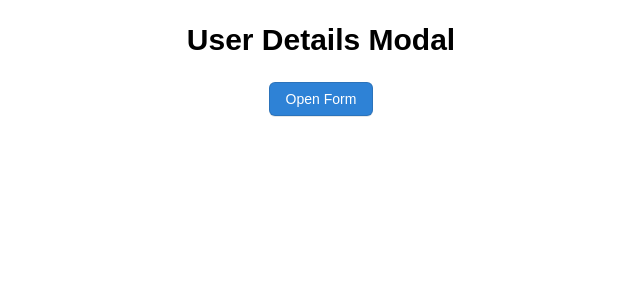
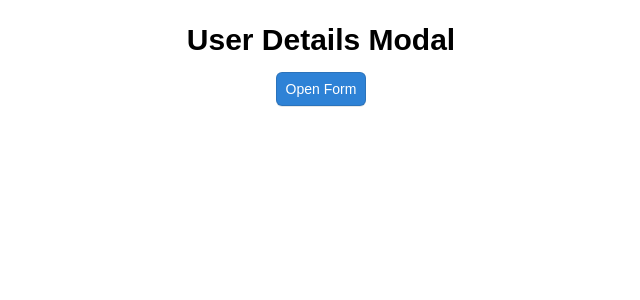
Before and after one commit to sahilsv/XModal, a React (Vite) app: page / in a window 1280 px wide. Shown: the top 300 px of the page, without its empty margins (319-959 px from the left). Built offline with nearby package versions, Linux system fonts and the light colour scheme.

Commit message:
10th Commit

```diff
--- a/src/App.css
+++ b/src/App.css
@@ -99,8 +99,9 @@ input {
   font-weight: 500;
   line-height: 20px;
   padding: 6px 16px;
-  width: 80px;
+  width: 90px;
   margin: auto;
+  text-wrap:nowrap ;
 }
 
 .submit-button:hover {
--- a/src/App.jsx
+++ b/src/App.jsx
@@ -59,7 +59,7 @@ const App = () => {
       onClick={handleClickOutside}
     >
       <header>User Details Modal</header>
-      <button className="form-btn" onClick={openForm}>
+      <button className="submit-button" onClick={openForm}>
         Open Form
       </button>
 
```
